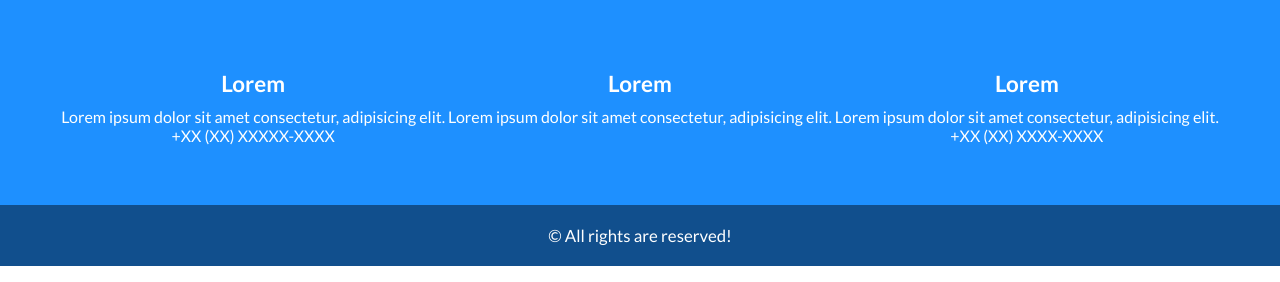
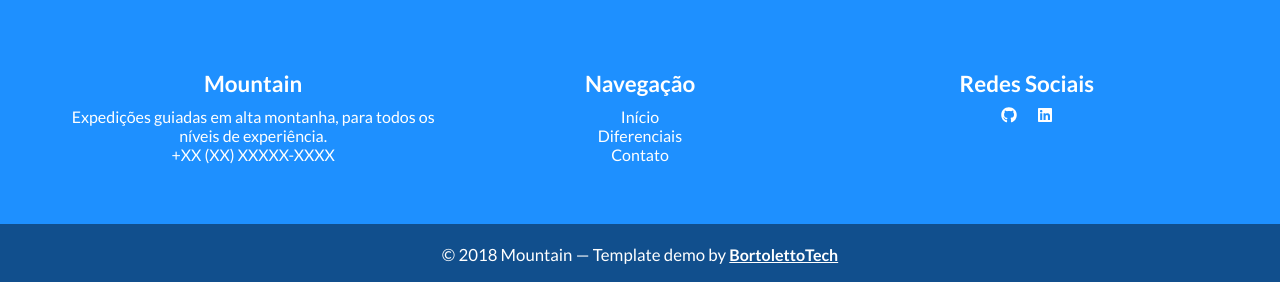
Before and after one commit to bortolettojoaog/landing-page_mountain, a React (Create React App) app: page / in a window 1280 px wide. Shown: the part 1239-1521 px from the top of the page. Built offline with nearby package versions, Linux system fonts and the light colour scheme.

Commit message:
feat: replace footer placeholder content with real sections
Fixes invalid class= attributes (React warns, should be className=),
and swaps the lorem-ipsum columns for real navigation links and
GitHub/LinkedIn social icons.

```diff
--- a/src/components/footer/Footer.css
+++ b/src/components/footer/Footer.css
@@ -21,6 +21,28 @@
     font-size: 1.1rem;
 }
 
+.footer1 a {
+    color: white;
+    text-decoration: none;
+}
+
+.footer1 a:hover {
+    text-decoration: underline;
+}
+
+.social-content {
+    display: flex;
+    justify-content: center;
+    gap: 20px;
+    font-size: 1.8rem;
+    margin-top: 10px;
+}
+
+.social-content a:hover {
+    text-decoration: none;
+    opacity: 0.8;
+}
+
 .footer2 {
     padding: 20px;
     background-color: rgb(17, 79, 141);
@@ -28,3 +50,8 @@
     font-size: 1.05rem;
     text-align: center;
 }
+
+.footer2 a {
+    color: white;
+    font-weight: bold;
+}
--- a/src/components/footer/Footer.jsx
+++ b/src/components/footer/Footer.jsx
@@ -1,49 +1,81 @@
-import React from 'react';
+import { FaGithub, FaLinkedin } from 'react-icons/fa';
 
 import './Footer.css';
 
 const Footer = () => {
     return (
         <>
-            <footer className="footer1">
-                <div class="text">
-                    <div class="title">
-                        <h1>Lorem</h1>
+            <footer className="footer1" id="contato">
+                <div className="text">
+                    <div className="title">
+                        <h1>Mountain</h1>
                     </div>
 
-                    <div class="content">
-                        <p>Lorem ipsum dolor sit amet consectetur, adipisicing elit.</p>
+                    <div className="content">
+                        <p>
+                            Expedições guiadas em alta montanha, para todos os
+                            níveis de experiência.
+                        </p>
                         <p>+XX (XX) XXXXX-XXXX</p>
                     </div>
                 </div>
 
-                <div class="text">
-                    <div class="title">
-                        <h1>Lorem</h1>
+                <div className="text">
+                    <div className="title">
+                        <h1>Navegação</h1>
                     </div>
 
-                    <div class="content">
-                        <p>Lorem ipsum dolor sit amet consectetur, adipisicing elit.</p>
+                    <div className="content">
+                        <p>
+                            <a href="#inicio">Início</a>
+                        </p>
+                        <p>
+                            <a href="#diferenciais">Diferenciais</a>
+                        </p>
+                        <p>
+                            <a href="#contato">Contato</a>
+                        </p>
                     </div>
                 </div>
 
-                <div class="text">
-                    <div class="title">
-                        <h1>Lorem</h1>
+                <div className="text">
+                    <div className="title">
+                        <h1>Redes Sociais</h1>
                     </div>
 
-                    <div class="content">
-                        <p>Lorem ipsum dolor sit amet consectetur, adipisicing elit.</p>
-                        <p>+XX (XX) XXXX-XXXX</p>
+                    <div className="content social-content">
+                        <a
+                            href="https://github.com/bortolettojoaog/"
+                            target="_blank"
+                            rel="noopener noreferrer"
+                            aria-label="GitHub"
+                        >
+                            <FaGithub />
+                        </a>
+                        <a
+                            href="https://www.linkedin.com/company/bortolettotech/"
+                            target="_blank"
+                            rel="noopener noreferrer"
+                            aria-label="LinkedIn"
+                        >
+                            <FaLinkedin />
+                        </a>
                     </div>
                 </div>
             </footer>
 
             <footer className="footer2">
-                &copy; All rights are reserved!
+                &copy; 2018 Mountain — Template demo by{' '}
+                <a
+                    href="https://github.com/bortolettojoaog/"
+                    target="_blank"
+                    rel="noopener noreferrer"
+                >
+                    BortolettoTech
+                </a>
             </footer>
         </>
     );
-}
+};
 
 export default Footer;
```
